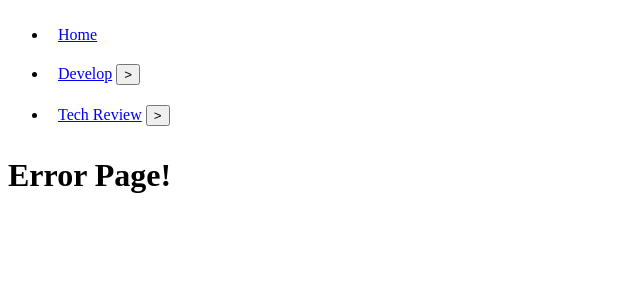
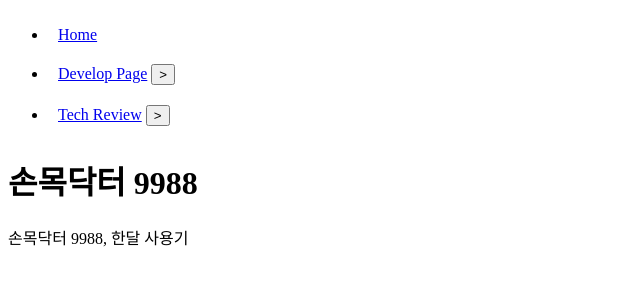
Before and after one commit to taeksoolee/svelte-blog, a SvelteKit app: page /tech-review/9988 in a window 1280 px wide. Before the commit this address had no page. Shown: the top 300 px of the page, without its empty margins (0-640 px from the left). Built offline with nearby package versions, Linux system fonts and the light colour scheme.

Commit message:
write: .

```diff
--- a/src/routes/tech-review/+page.svelte
+++ b/src/routes/tech-review/+page.svelte
@@ -1,5 +1,5 @@
 <svelte:head>
-  <title>Crossover Monitor Review</title>
+  <title>Tech Review</title>
 </svelte:head>
 
-<h1>Crossover Monitor Review</h1>
+<h1>Tech Review</h1>
--- /dev/null
+++ b/src/routes/tech-review/9988/+page.svelte
@@ -0,0 +1,9 @@
+<svelte:head>
+  <title>손목닥터 9988 리뷰</title>
+</svelte:head>
+
+<h1>손목닥터 9988</h1>
+
+<article>
+  <p>손목닥터 9988, 한달 사용기</p>
+</article>
--- /dev/null
+++ b/src/routes/tech-review/anker/+page.svelte
@@ -0,0 +1,5 @@
+<svelte:head>
+  <title>Anker Page</title>
+</svelte:head>
+
+<h1>Anker Page!</h1>
--- a/src/routes/tech-review/anker-spacesound-q45/+page.svelte
+++ b/src/routes/tech-review/anker/space-q45/+page.svelte
@@ -1,5 +1,5 @@
 <svelte:head>
-  <title>Anker</title>
+  <title>Anker Spacesound q45</title>
 </svelte:head>
 
 <h1>[내돈내산] Anker Spacesound q45 구매, 사용 후기</h1>
--- a/static/routes.json
+++ b/static/routes.json
@@ -1,52 +1 @@
-[
-	{
-		"title": "Home",
-		"link": "/"
-	},
-	{
-		"title": "Develop",
-		"link": "/develop",
-		"children": [
-			{
-				"title": "React",
-				"link": "/develop/react",
-				"children": [
-					{
-						"title": "Getting Start",
-						"link": "/develop/react/getting-start"
-					}
-				]
-			},
-			{
-				"title": "NextJS",
-				"link": "/develop/nextjs",
-				"children": [
-					{
-						"title": "Getting Start",
-						"link": "/develop/nextjs/getting-start"
-					}
-				]
-			},
-			{
-				"title": "Svelte",
-				"link": "/develop/svelte",
-				"children": [
-					{
-						"title": "Getting Start",
-						"link": "/develop/svelte/getting-start"
-					}
-				]
-			}
-		]
-	},
-	{
-		"title": "Tech Review",
-		"link": "/tech-review",
-		"children": [
-			{
-				"title": "Space spacesound Q45",
-				"link": "/tech-review/anker-spacesound-q45"
-			}
-		]
-	}
-]
+[{"title":"Home","link":"/"},{"title":"Develop Page","link":"/develop","children":[{"title":"NextJS Page","link":"/develop/nextjs","children":[{"title":"NextJS Getting Start Page","link":"/develop/nextjs/getting-start"}]},{"title":"React Page","link":"/develop/react","children":[{"title":"React Getting Start Page","link":"/develop/react/getting-start"}]},{"title":"Svelte Page","link":"/develop/svelte","children":[{"title":"Svelte Getting Start Page","link":"/develop/svelte/getting-start"}]}]},{"title":"Tech Review","link":"/tech-review","children":[{"title":"손목닥터 9988 리뷰","link":"/tech-review/9988"},{"title":"Anker Page","link":"/tech-review/anker","children":[{"title":"Anker Spacesound q45","link":"/tech-review/anker/space-q45"}]},{"title":"Crossover","link":"/tech-review/crossover-monitor"}]}]
```
